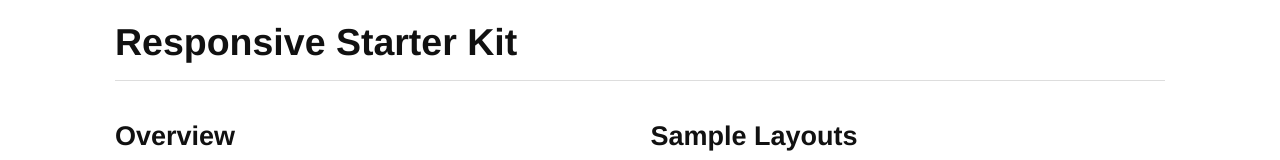
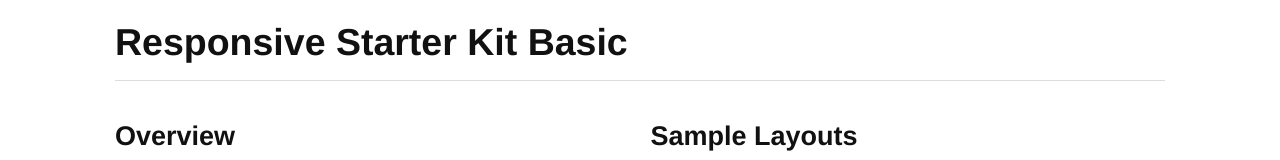
Before and after one commit to klamping/Responsive-Starter-Kit, a plain HTML site: page index.html in a window 1280 px wide. Shown: the top 160 px of the page. Drawn offline with Linux system fonts and the light colour scheme.

Commit message:
added the word Basic to the project

```diff
--- a/index.html
+++ b/index.html
@@ -9,7 +9,7 @@
     <meta name="description" content="xyz">
     <meta name="keywords" content="xyz, xyz, xyz">
 
-    <title>Responsive Starter Kit</title>
+    <title>Responsive Starter Kit Basic</title>
 
     <!-- Resist the urge to include 'user-scalable=no' below. -->
     <meta name="viewport" content="width=device-width, initial-scale=1.0">
@@ -63,7 +63,7 @@
 
                         <header class="article-header">
 
-                            <h1 class="page-title">Responsive Starter Kit</h1>
+                            <h1 class="page-title">Responsive Starter Kit Basic</h1>
 
                         </header>
 
```
Also changed, not shown: README.md.
